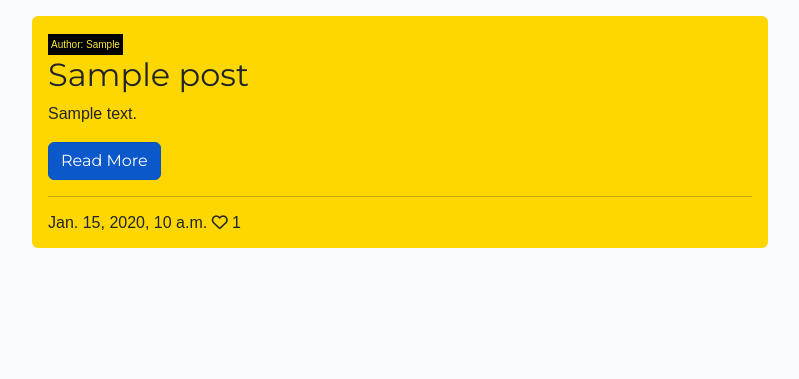
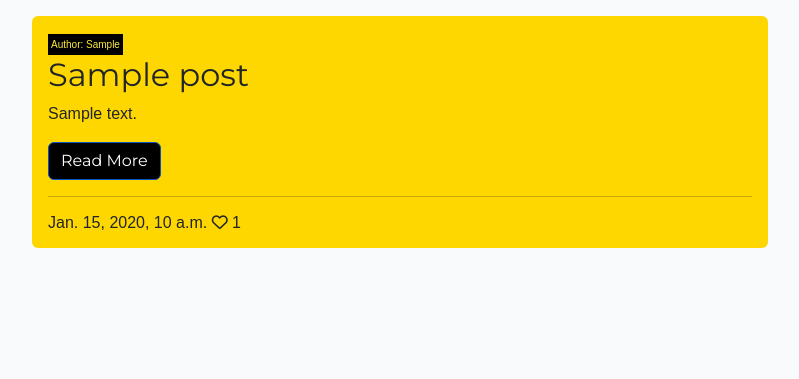
Before and after one commit to AASanusi/balln, a Django app: page / in a window 1280 px wide, while the restyled element is pressed. Shown: the part 60-439 px from the top of the page, without its empty margins (240-1039 px from the left). Run offline with Django 4.2, Linux system fonts and the light colour scheme; tables that the repository leaves empty hold one stand-in row (values such as "Sample post"); some libraries are stand-ins or nearby versions.

Commit message:
Add style to button for readmore

```diff
--- a/static/css/style.css
+++ b/static/css/style.css
@@ -139,10 +139,16 @@
     color: #ffd700;
 }
 
+.btn-primary:active {
+    background-color: #000000 !important;
+    color: #ffd700;
+}
+
 .btn {
     background-color: #000000;
     color: #ffd700;
 }
+
 
 .page-link {
     background-color: #000000;
```
